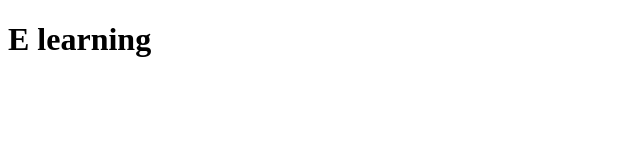
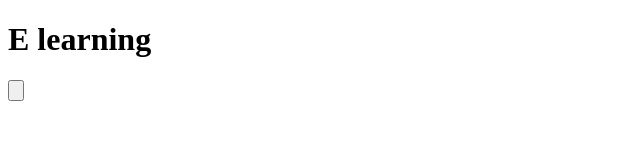
Before and after one commit to mehedihasan8/e-learning, a plain HTML site: page index.html in a window 1280 px wide. Shown: the full height of the page, 0-640 px from the left. Drawn offline with Linux system fonts and the light colour scheme.

Commit message:
from added

```diff
--- a/index.html
+++ b/index.html
@@ -7,5 +7,8 @@
   </head>
   <body>
     <h1>E learning</h1>
+    <form>
+      <input type="submit" value="">
+    </form>
   </body>
 </html>
```
